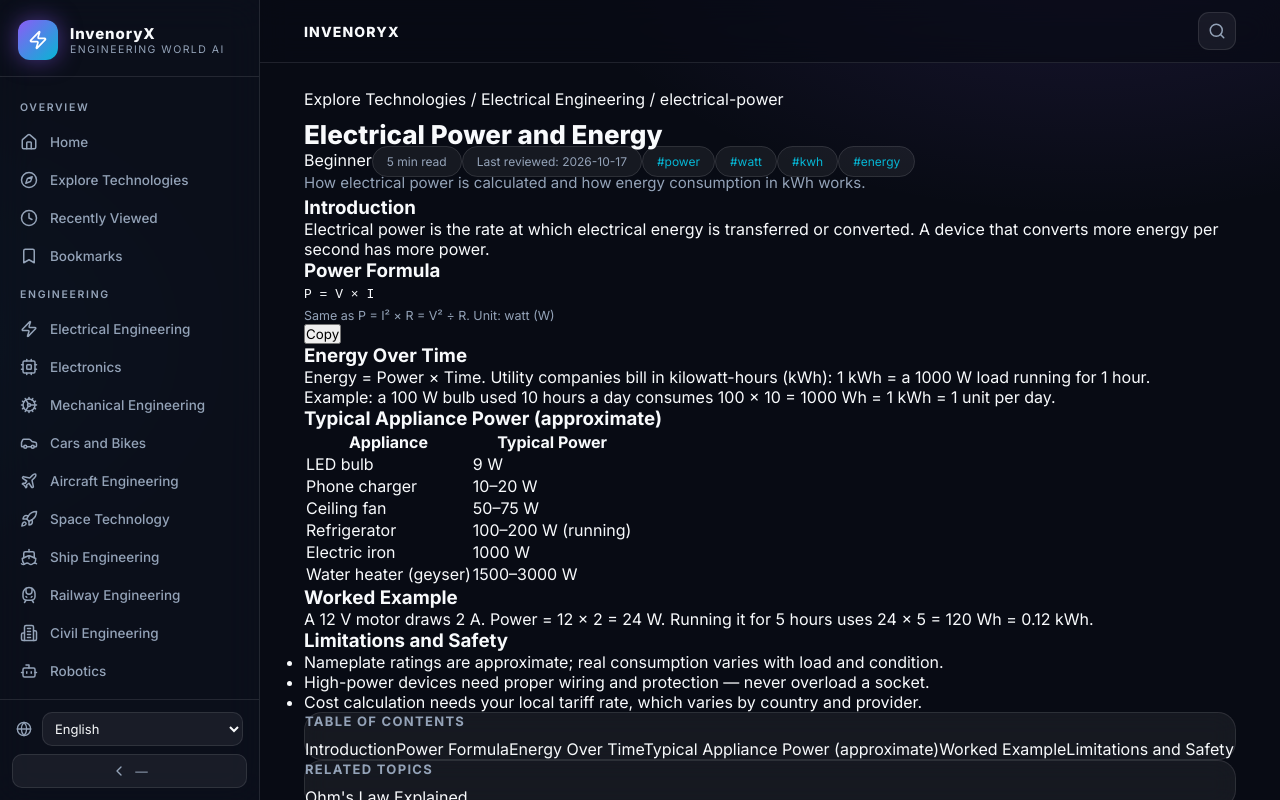
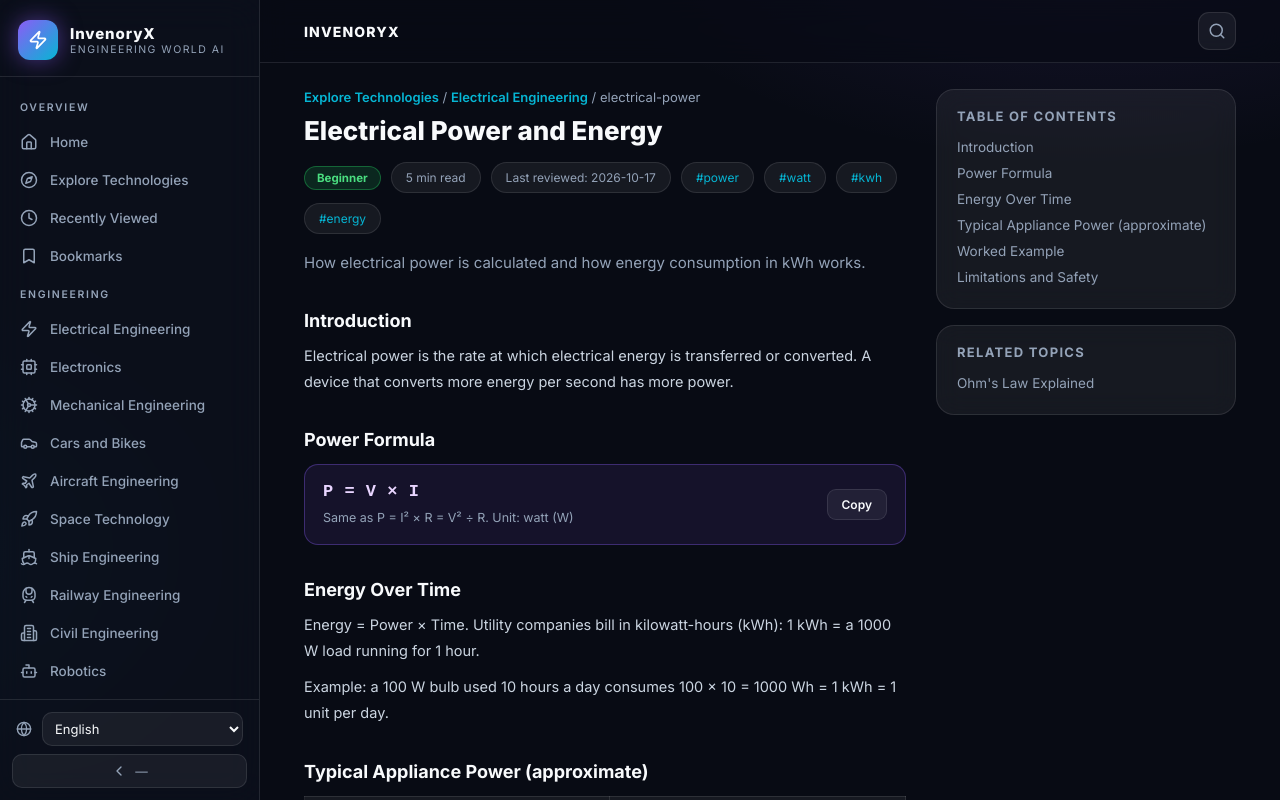
Before and after one commit to rahulmondaljr-creator/invenoryx.com, a React (Vite) app: page /topic/electrical-power in a window 1280 px wide. Shown: the top 800 px of the page. Built offline with nearby package versions, Linux system fonts and the light colour scheme.

Commit message:
Update index.css

```diff
--- a/src/index.css
+++ b/src/index.css
@@ -363,6 +363,58 @@ input, select { font-family: inherit; }
 .footer nav a { color: var(--muted); font-size: 13px; }
 .footer nav a:hover { color: var(--text); }
 
+/* ---------- topic article (phase 2) ---------- */
+.topic-prog {
+  position: fixed; top: 0; left: 0; height: 3px; z-index: 80;
+  background: linear-gradient(90deg, var(--primary), var(--secondary));
+  box-shadow: 0 0 12px rgba(139, 92, 246, 0.6);
+}
+.topic-grid {
+  display: grid; grid-template-columns: 1fr 300px; gap: 30px; align-items: start;
+}
+.t-rail { position: sticky; top: 84px; display: grid; gap: 16px; }
+.crumb { color: var(--muted); font-size: 13px; }
+.crumb a { color: var(--secondary); font-weight: 600; }
+.t-meta { display: flex; flex-wrap: wrap; gap: 10px; align-items: center; margin: 16px 0; }
+.diff {
+  font-size: 11.5px; font-weight: 700; padding: 4px 12px; border-radius: 999px;
+}
+.diff-beginner { background: rgba(34, 197, 94, 0.15); color: #4ade80; border: 1px solid rgba(34, 197, 94, 0.4); }
+.diff-intermediate { background: rgba(251, 191, 36, 0.13); color: #fbbf24; border: 1px solid rgba(251, 191, 36, 0.4); }
+.diff-advanced { background: rgba(248, 113, 113, 0.13); color: #f87171; border: 1px solid rgba(248, 113, 113, 0.4); }
+
+.t-section { margin-top: 34px; scroll-margin-top: 84px; }
+.t-section h3 { font-size: 18px; font-weight: 700; margin-bottom: 12px; }
+.t-section p { color: #cbd5e1; line-height: 1.8; font-size: 14.5px; margin-bottom: 10px; }
+.t-section ul { padding-left: 20px; color: #cbd5e1; line-height: 1.8; font-size: 14.5px; }
+.t-section li { margin-bottom: 6px; }
+
+.formula-box {
+  display: flex; align-items: center; justify-content: space-between; gap: 14px;
+  background: rgba(139, 92, 246, 0.1); border: 1px solid rgba(139, 92, 246, 0.35);
+  border-radius: 14px; padding: 15px 18px; margin: 14px 0;
+}
+.formula-box code { font-size: 17px; font-weight: 700; color: #e9d5ff; letter-spacing: 0.03em; }
+.copy-btn {
+  flex: none; font-size: 12px; font-weight: 600; color: var(--text);
+  background: var(--glass); border: 1px solid var(--border);
+  border-radius: 9px; padding: 7px 14px; transition: 0.2s;
+}
+.copy-btn:hover { background: var(--glass-strong); }
+
+.t-table {
+  width: 100%; border-collapse: collapse; font-size: 13.5px; margin: 14px 0;
+}
+.t-table th, .t-table td {
+  border: 1px solid var(--border); padding: 10px 13px; text-align: left;
+}
+.t-table th { background: var(--glass); color: var(--text); font-weight: 600; }
+.t-table td { color: #cbd5e1; }
+
+.toc { padding: 18px 20px; }
+.toc a { display: block; color: var(--muted); font-size: 13.5px; padding: 5px 0; transition: color 0.2s; }
+.toc a:hover { color: var(--text); }
+
 /* ---------- mobile ---------- */
 .menu-btn { display: none; }
 @media (max-width: 900px) {
@@ -374,6 +426,8 @@ input, select { font-family: inherit; }
   .orb-wrap { min-height: 220px; }
   .orb { width: 200px; height: 200px; }
   .collapse-btn { display: none; }
+  .topic-grid { grid-template-columns: 1fr; }
+  .t-rail { position: static; }
 }
 
 @media (prefers-reduced-motion: reduce) {
```
